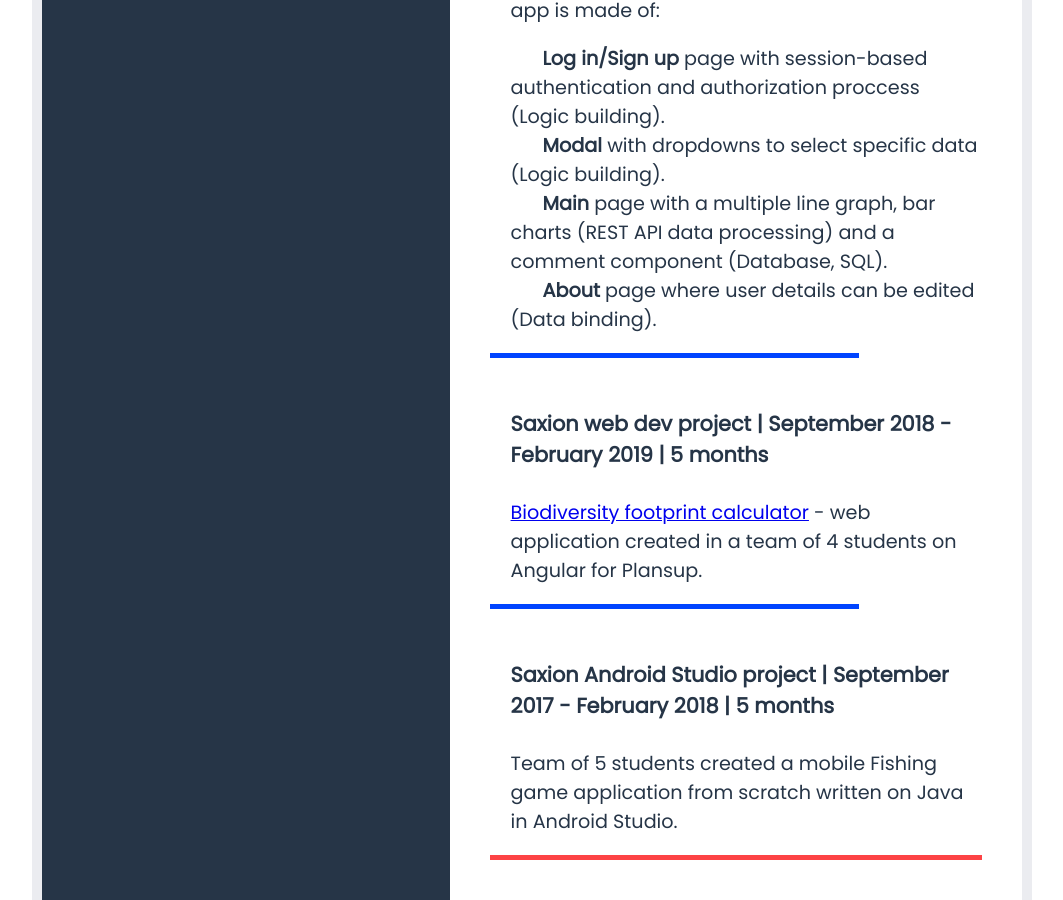
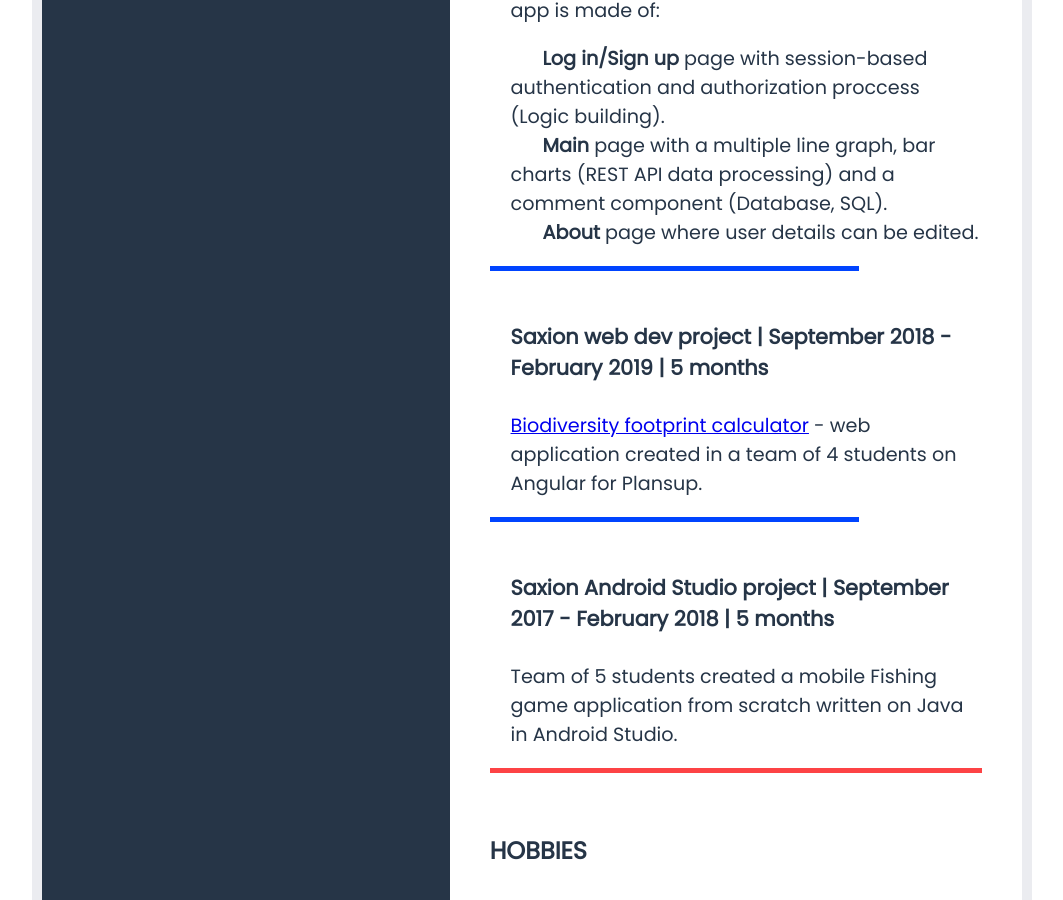
Before and after one commit to Prokofif/cv-daniil-prokofyev, a Vue app: page / in a window 1280 px wide. Shown: the part 1733-2633 px from the top of the page, without its empty margins (108-1171 px from the left). Built offline with nearby package versions, Linux system fonts and the light colour scheme.

Commit message:
small update

```diff
--- a/src/components/CV.vue
+++ b/src/components/CV.vue
@@ -108,7 +108,7 @@
       </h4>
       <p class="main-content-text">
         Mendix and OutSystems low code platforms research. Internship where two
-        identical web apps were created using these platforms.  Each app is made
+        identical web apps were created using these platforms. Each app is made
         of: <br>
       </p>
         <p class="main-content-text span-gap" style="margin:0;">
@@ -116,14 +116,10 @@
         </p>
 
         <p class="main-content-text span-gap" style="margin:0;">
-        <b>Modal</b> with dropdowns to select specific data (Logic building). <br>
-        </p>
-
-        <p class="main-content-text span-gap" style="margin:0;">
         <b>Main</b> page with a multiple line graph, bar charts (REST API data processing) and a comment component (Database, SQL). <br>
         </p>
         <p class="main-content-text span-gap" style="margin-top:0;">
-        <b>About</b> page where user details can be edited (Data binding).<br>
+        <b>About</b> page where user details can be edited.<br>
         </p>
       <div class="blue-line"></div>
 
```
